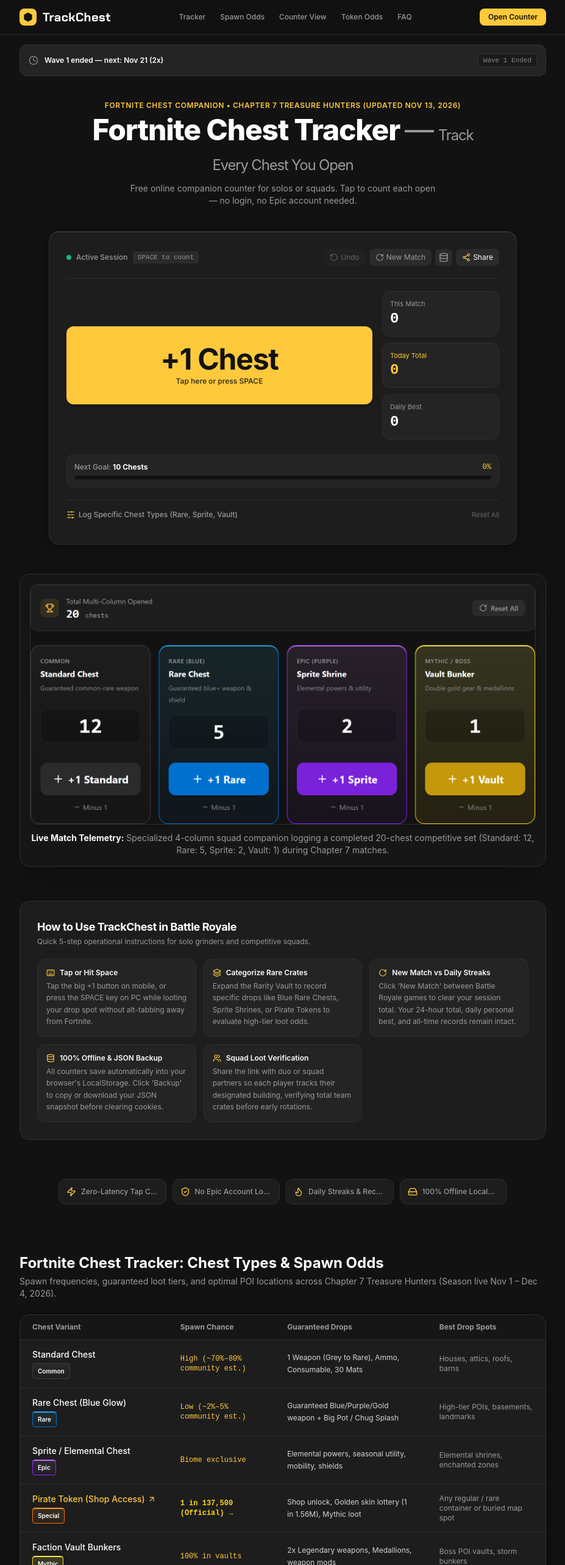
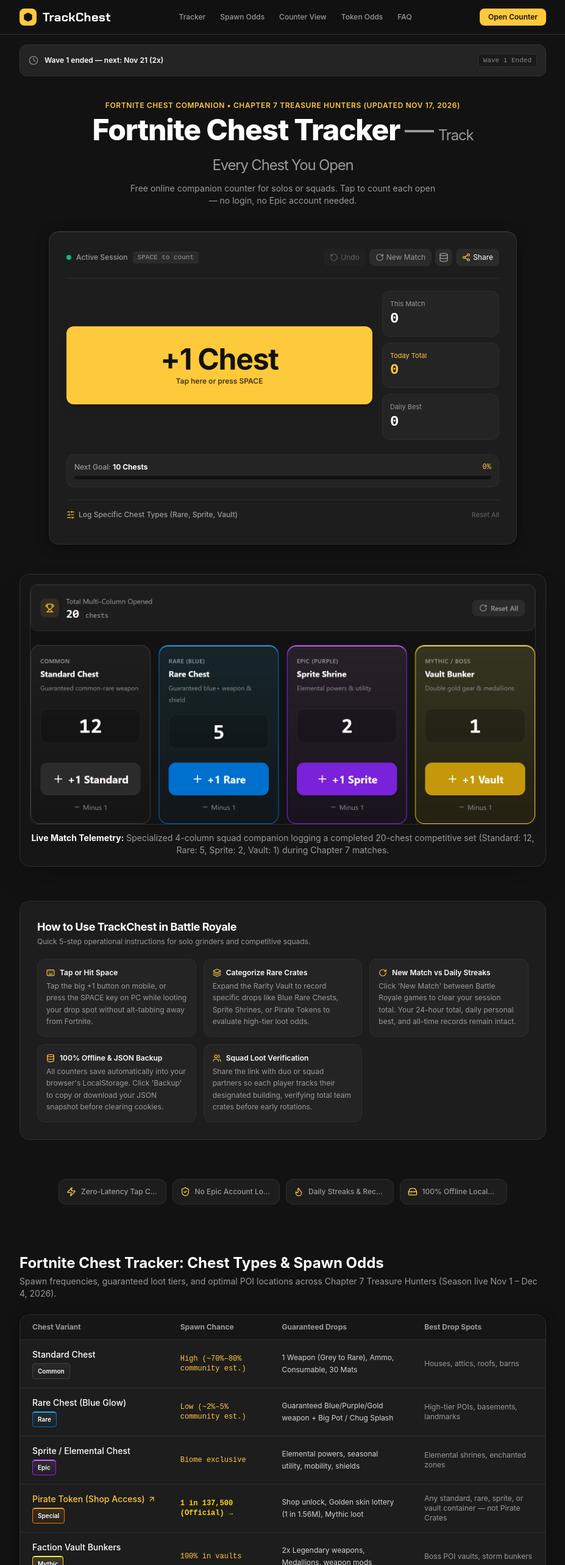
Before and after one commit to yangrenshi/trackchest, a Next.js app: page / in a window 1280 px wide. Shown: the top 2566 px of the page at 61% size, without its empty margins (176-1103 px from the left). Built offline with nearby package versions, Linux system fonts and the light colour scheme; no server answers.

Commit message:
fix(copy): align comparison table crate rule, update dates to Nov 17 and dynamic sitemap lastmod

```diff
--- a/src/app/chest-types/page.tsx
+++ b/src/app/chest-types/page.tsx
@@ -91,7 +91,7 @@ export default function ChestTypesPage() {
             Container Field Guide
           </span>
           <span className="text-[11px] font-mono text-[#9a9a9a] bg-[#242424] border border-[#2e2e2e] px-2 py-0.5 rounded">
-            Chapter 7 — Treasure Hunters • Updated Nov 13, 2026
+            Chapter 7 — Treasure Hunters • Updated Nov 17, 2026
           </span>
         </div>
         <h1 className="text-2xl sm:text-3xl font-extrabold tracking-tight text-white">
--- a/src/app/fortnite-chest-counter/page.tsx
+++ b/src/app/fortnite-chest-counter/page.tsx
@@ -122,7 +122,7 @@ export default function ChestCounterPage() {
             Competitive Squad Companion
           </span>
           <span className="text-[11px] font-mono text-[#9a9a9a] bg-[#242424] border border-[#2e2e2e] px-2 py-0.5 rounded">
-            Chapter 7 — Treasure Hunters • Updated Nov 13, 2026
+            Chapter 7 — Treasure Hunters • Updated Nov 17, 2026
           </span>
         </div>
         <h1 className="text-2xl sm:text-3xl font-extrabold tracking-tight text-white">
@@ -174,7 +174,7 @@ export default function ChestCounterPage() {
           </h2>
         </div>
         <p className="text-xs text-[#9a9a9a] leading-relaxed">
-          While casual players can get by with a simple single-button clicker, competitive tournament trios and ranked squads understand that all containers in Fortnite Battle Royale are not created equal. Opening 15 standard wooden chests gives you plenty of common ammunition and bandages, but it guarantees zero storm surge tags and zero guaranteed high-tier assault rifles. Using a specialized <strong>chest counter fortnite 4-column squad tool</strong> transforms raw looting into actionable tactical telemetry.
+          While casual players can get by with a simple single-button clicker, competitive tournament trios and ranked squads understand that all containers in Fortnite Battle Royale are not created equal. Opening 15 standard wooden chests gives you plenty of common ammunition and bandages, but it guarantees zero high-tier rifles and zero guaranteed shields. Using a specialized <strong>chest counter fortnite 4-column squad tool</strong> transforms raw looting into actionable tactical telemetry.
         </p>
         <p className="text-xs text-[#9a9a9a] leading-relaxed">
           In Chapter 7 Treasure Hunters, the map is filled with differentiated loot tiers. By separating your counts into Standard, Rare Blue, Sprite Shrines, and Boss Vaults, your in-game leader (IGL) knows exactly when your team has crossed the statistical threshold required to initiate mid-game rotations without getting caught out-gunned across open fields.
--- a/src/app/pirate-token-odds/page.tsx
+++ b/src/app/pirate-token-odds/page.tsx
@@ -130,7 +130,7 @@ export default function PirateTokenOddsPage() {
             Official Epic Games Drop Rates
           </span>
           <span className="text-[11px] font-mono text-[#9a9a9a] bg-[#242424] border border-[#2e2e2e] px-2 py-0.5 rounded">
-            Updated Nov 13, 2026 • Chapter 7 Treasure Hunters
+            Updated Nov 17, 2026 • Chapter 7 Treasure Hunters
           </span>
         </div>
         <h1 className="text-2xl sm:text-3xl font-extrabold tracking-tight text-white">
--- a/src/app/sitemap.ts
+++ b/src/app/sitemap.ts
@@ -2,8 +2,8 @@ import { MetadataRoute } from "next";
 import { siteConfig } from "@/config/site";
 
 export default function sitemap(): MetadataRoute.Sitemap {
-  // 使用固定的静态内容发布与修订日期，杜绝每次爬虫抓取动态刷新时间戳
-  const LAST_UPDATED = "2026-11-13T00:00:00.000Z";
+  // 自动读取构建时的 ISO 时间戳，确保每次版本发布与内容迭代能及时通知搜索引擎重抓
+  const buildDate = new Date().toISOString();
 
   const routes = [
     // 1. 核心首页
@@ -22,7 +22,7 @@ export default function sitemap(): MetadataRoute.Sitemap {
 
   return routes.map((r) => ({
     url: `${siteConfig.url}${r.path}`,
-    lastModified: LAST_UPDATED,
+    lastModified: buildDate,
     changeFrequency: r.changeFrequency,
     priority: r.priority,
   }));
--- a/src/components/ComparisonTable.tsx
+++ b/src/components/ComparisonTable.tsx
@@ -36,7 +36,7 @@ export function ComparisonTable() {
       rarity: "Special",
       spawnRate: "1 in 137,500 (Official)",
       guaranteedLoot: "Shop unlock, Golden skin lottery (1 in 1.56M), Mythic loot",
-      bestLocations: "Any regular / rare container or buried map spot",
+      bestLocations: "Any standard, rare, sprite, or vault container — not Pirate Crates",
       badgeClass: "rarity-legendary",
       link: "/pirate-token-odds",
     },
--- a/src/components/HeroSection.tsx
+++ b/src/components/HeroSection.tsx
@@ -6,7 +6,7 @@ export function HeroSection() {
     <section className="pt-10 pb-4 px-4 text-center">
       <div className="max-w-2xl mx-auto space-y-2">
         <span className="text-xs font-semibold text-[#ffc93c] uppercase tracking-wider block">
-          Fortnite Chest Companion &bull; Chapter 7 Treasure Hunters (Updated Nov 13, 2026)
+          Fortnite Chest Companion &bull; Chapter 7 Treasure Hunters (Updated Nov 17, 2026)
         </span>
 
         {/* H1 核心词绝对主轴 (带明确破折号分隔) */}
```
Also changed, not shown: 1 other file (tests, documents, lock files or other folders).
